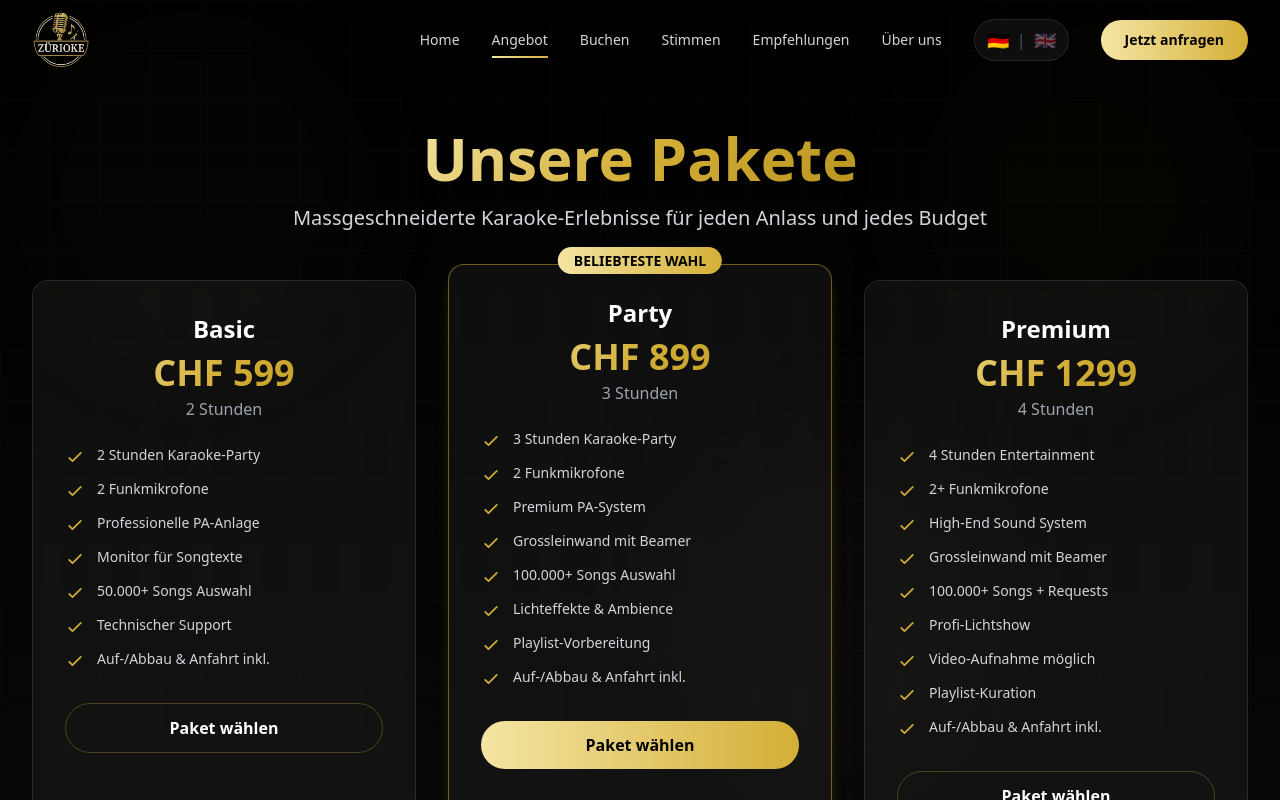
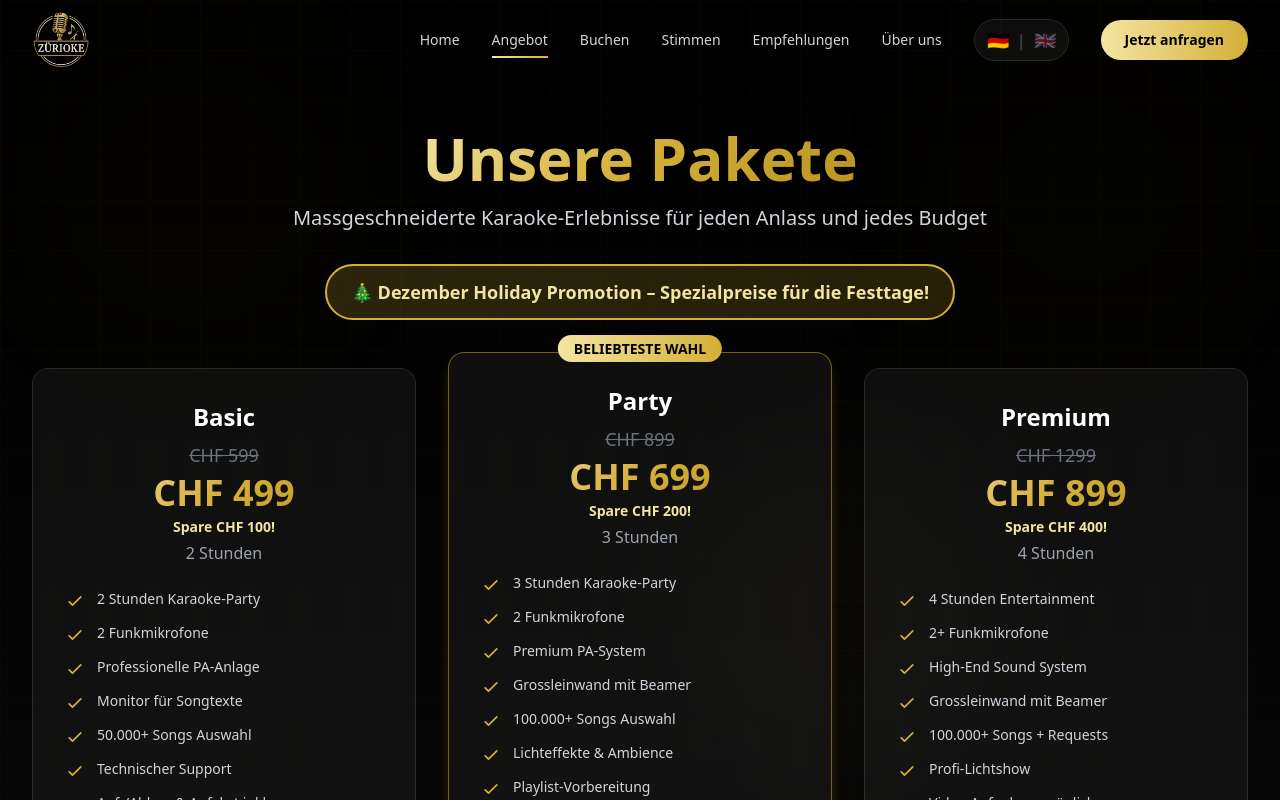
Before and after one commit to cyrillcomposer/zuerioke, a Next.js app: page /angebot in a window 1280 px wide. Shown: the top 800 px of the page. Built offline with nearby package versions, Linux system fonts and the light colour scheme.

Commit message:
Holiday Promotion update

```diff
--- a/pages/angebot.tsx
+++ b/pages/angebot.tsx
@@ -59,7 +59,7 @@ export default function Angebot() {
                       "name": "Basic Karaoke Paket",
                       "description": "2 Stunden mobile Karaoke mit Grundausstattung"
                     },
-                    "price": "599",
+                    "price": "499",
                     "priceCurrency": "CHF"
                   },
                   {
@@ -69,7 +69,7 @@ export default function Angebot() {
                       "name": "Party Karaoke Paket",
                       "description": "3 Stunden mobile Karaoke mit Beamer und Lichtshow"
                     },
-                    "price": "899",
+                    "price": "699",
                     "priceCurrency": "CHF"
                   },
                   {
@@ -79,7 +79,7 @@ export default function Angebot() {
                       "name": "Premium Karaoke Paket",
                       "description": "4 Stunden mobile Karaoke mit Profi-Equipment"
                     },
-                    "price": "1299",
+                    "price": "899",
                     "priceCurrency": "CHF"
                   }
                 ]
@@ -101,6 +101,22 @@ export default function Angebot() {
           <p className="text-xl text-gray-300 max-w-3xl mx-auto">
             {t.angebot.subtitle}
           </p>
+
+          {/* Promotional Banner */}
+          {t.angebot.promoBanner && (
+            <motion.div
+              initial={{ opacity: 0, scale: 0.95 }}
+              animate={{ opacity: 1, scale: 1 }}
+              transition={{ delay: 0.3, duration: 0.5 }}
+              className="mt-8 inline-block"
+            >
+              <div className="px-6 py-3 bg-gradient-to-r from-[#D4AF37]/20 to-[#B8941F]/20 border-2 border-[#D4AF37] rounded-full">
+                <p className="text-lg font-semibold text-[#F4E5A3]">
+                  {t.angebot.promoBanner}
+                </p>
+              </div>
+            </motion.div>
+          )}
         </div>
 
         {/* Packages */}
@@ -127,7 +143,21 @@ export default function Angebot() {
               } hover:border-[#D4AF37]/30 transition-all duration-300 card-hover`}>
                 <div className="text-center mb-6">
                   <h3 className="text-2xl font-bold text-white mb-2">{pkg.name}</h3>
-                  <div className="text-4xl font-bold gradient-text mb-1">{pkg.price}</div>
+                  {pkg.originalPrice ? (
+                    <div className="mb-1">
+                      <div className="text-lg text-gray-500 line-through mb-1">{pkg.originalPrice}</div>
+                      <div className="text-4xl font-bold gradient-text">{pkg.price}</div>
+                      <div className="text-sm text-[#F4E5A3] font-semibold mt-1">
+                        {t.angebot.savingsText} {(() => {
+                          const original = parseInt(pkg.originalPrice.replace(/[^0-9]/g, ''));
+                          const current = parseInt(pkg.price.replace(/[^0-9]/g, ''));
+                          return `CHF ${original - current}`;
+                        })()}!
+                      </div>
+                    </div>
+                  ) : (
+                    <div className="text-4xl font-bold gradient-text mb-1">{pkg.price}</div>
+                  )}
                   <div className="text-gray-400">{pkg.duration}</div>
                 </div>
 
--- a/pages/index.tsx
+++ b/pages/index.tsx
@@ -150,6 +150,30 @@ export default function Home() {
               priority
             />
           </motion.div>
+
+          {/* Promotional Stamp */}
+          {t.home.promoStamp && (
+            <motion.div
+              initial={{ scale: 0, rotate: -12 }}
+              animate={{ scale: 1, rotate: -12 }}
+              transition={{
+                delay: 0.15,
+                duration: 0.5,
+                type: "spring",
+                stiffness: 200
+              }}
+              className="mb-6"
+            >
+              <div className="inline-block relative">
+                <div className="relative px-6 py-3 border-4 border-[#D4AF37] rounded-lg bg-gradient-to-br from-[#D4AF37]/10 to-[#B8941F]/10 backdrop-blur-sm transform -rotate-12 hover:rotate-0 transition-transform duration-300">
+                  <div className="absolute inset-0 border-2 border-[#D4AF37]/40 rounded-lg m-1"></div>
+                  <p className="relative text-base md:text-lg font-bold text-[#F4E5A3] uppercase tracking-wider text-center whitespace-nowrap">
+                    {t.home.promoStamp}
+                  </p>
+                </div>
+              </div>
+            </motion.div>
+          )}
 
           <motion.div
             initial={{ y: 20, opacity: 0 }}
--- a/translations/index.ts
+++ b/translations/index.ts
@@ -15,6 +15,7 @@ export interface Translations {
   // Home page
   home: {
     badge: string;
+    promoStamp?: string;
     heroTitle1: string;
     heroTitle2: string;
     heroDescription: string;
@@ -51,9 +52,12 @@ export interface Translations {
     title: string;
     subtitle: string;
     popular: string;
+    promoBanner?: string;
+    savingsText?: string;
     packages: Array<{
       name: string;
       price: string;
+      originalPrice?: string;
       duration: string;
       features: string[];
     }>;
@@ -255,6 +259,7 @@ export const translations: Record<Language, Translations> = {
 
     home: {
       badge: 'Verfügbar für Events in Zürich',
+      promoStamp: 'Holiday Promotion: Pakete ab CHF 499',
       heroTitle1: 'Mobile Karaoke',
       heroTitle2: 'Wir kommen zu dir!',
       heroDescription: 'Verwandeln Sie Ihren Event in eine unvergessliche Karaoke-Party. Wir bringen alles mit: Profi-Equipment, 100.000+ Songs und gute Stimmung - direkt zu Ihrer Location.',
@@ -306,10 +311,13 @@ export const translations: Record<Language, Translations> = {
       title: 'Unsere Pakete',
       subtitle: 'Massgeschneiderte Karaoke-Erlebnisse für jeden Anlass und jedes Budget',
       popular: 'BELIEBTESTE WAHL',
+      promoBanner: '🎄 Dezember Holiday Promotion – Spezialpreise für die Festtage!',
+      savingsText: 'Spare',
       packages: [
         {
           name: 'Basic',
-          price: 'CHF 599',
+          price: 'CHF 499',
+          originalPrice: 'CHF 599',
           duration: '2 Stunden',
           features: [
             '2 Stunden Karaoke-Party',
@@ -323,7 +331,8 @@ export const translations: Record<Language, Translations> = {
         },
         {
           name: 'Party',
-          price: 'CHF 899',
+          price: 'CHF 699',
+          originalPrice: 'CHF 899',
           duration: '3 Stunden',
           features: [
             '3 Stunden Karaoke-Party',
@@ -338,7 +347,8 @@ export const translations: Record<Language, Translations> = {
         },
         {
           name: 'Premium',
-          price: 'CHF 1299',
+          price: 'CHF 899',
+          originalPrice: 'CHF 1299',
           duration: '4 Stunden',
           features: [
             '4 Stunden Entertainment',
@@ -638,6 +648,7 @@ export const translations: Record<Language, Translations> = {
 
     home: {
       badge: 'Available for events in Zurich',
+      promoStamp: 'Holiday Promotion: Packages starting at CHF 499',
       heroTitle1: 'Mobile Karaoke',
       heroTitle2: "We come to you!",
       heroDescription: 'Transform your event into an unforgettable karaoke party. We bring everything: professional equipment, 100,000+ songs and a great atmosphere - directly to your location.',
@@ -689,10 +700,13 @@ export const translations: Record<Language, Translations> = {
       title: 'Our Packages',
       subtitle: 'Tailored karaoke experiences for every occasion and budget',
       popular: 'MOST POPULAR',
+      promoBanner: '🎄 December Holiday Promotion – Special prices for the festive season!',
+      savingsText: 'Save',
       packages: [
         {
           name: 'Basic',
-          price: 'CHF 599',
+          price: 'CHF 499',
+          originalPrice: 'CHF 599',
           duration: '2 hours',
           features: [
             '2 hours karaoke party',
@@ -706,7 +720,8 @@ export const translations: Record<Language, Translations> = {
         },
         {
           name: 'Party',
-          price: 'CHF 899',
+          price: 'CHF 699',
+          originalPrice: 'CHF 899',
           duration: '3 hours',
           features: [
             '3 hours karaoke party',
@@ -721,7 +736,8 @@ export const translations: Record<Language, Translations> = {
         },
         {
           name: 'Premium',
-          price: 'CHF 1299',
+          price: 'CHF 899',
+          originalPrice: 'CHF 1299',
           duration: '4 hours',
           features: [
             '4 hours entertainment',
```
